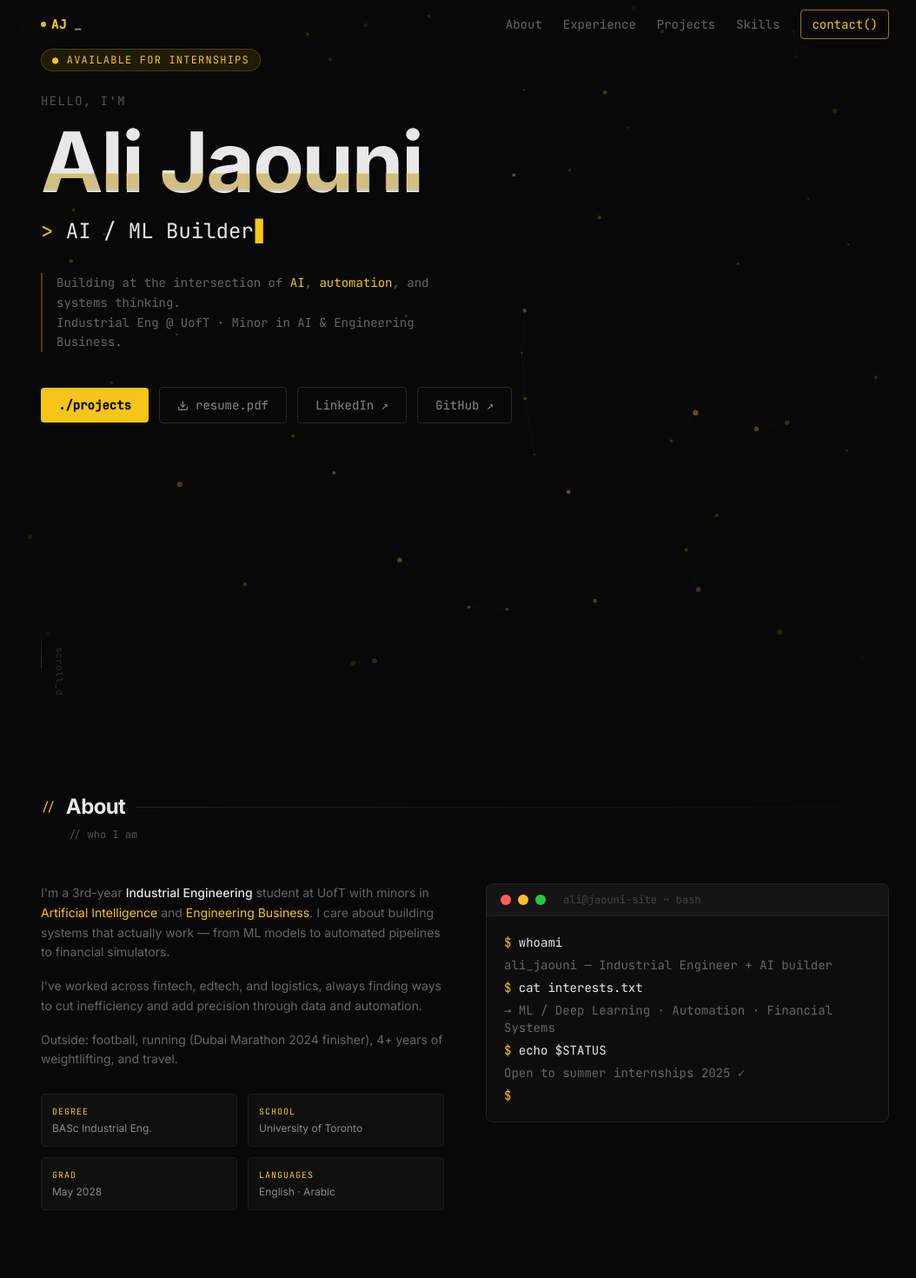
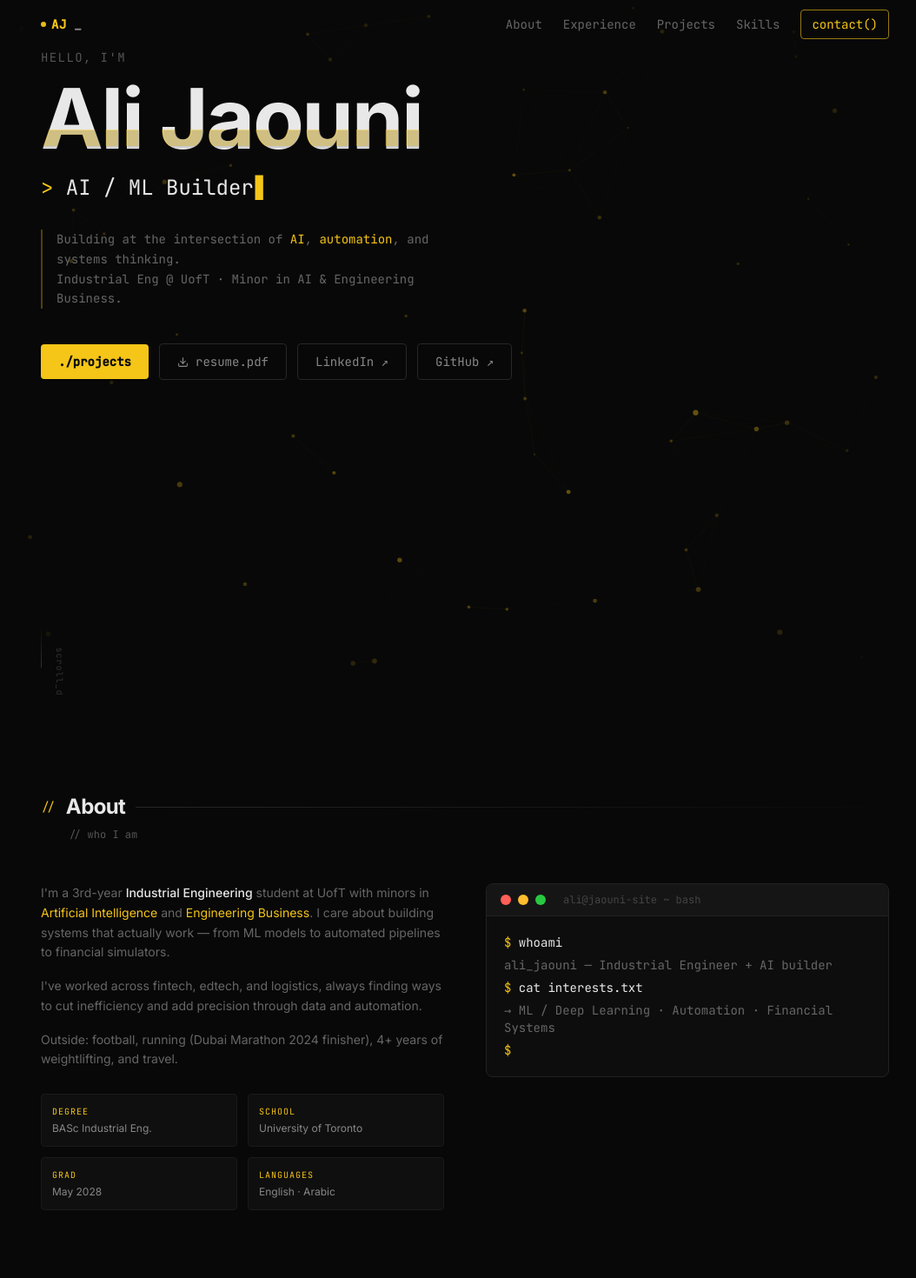
Before and after one commit to jaounial/jaouni-site, a Next.js app: page / in a window 1280 px wide. Shown: the top 1470 px of the page at 87% size, without its empty margins (105-1159 px from the left). Built offline with nearby package versions, Linux system fonts and the light colour scheme.

Commit message:
remove internship badge and terminal status line

```diff
--- a/app/page.tsx
+++ b/app/page.tsx
@@ -134,8 +134,6 @@ const TERMINAL_LINES = [
   { prefix: "", text: "ali_jaouni — Industrial Engineer + AI builder", delay: 400 },
   { prefix: "$ ", text: "cat interests.txt", delay: 900 },
   { prefix: "", text: "→ ML / Deep Learning · Automation · Financial Systems", delay: 1300 },
-  { prefix: "$ ", text: "echo $STATUS", delay: 1900 },
-  { prefix: "", text: "Open to summer internships 2025 ✓", delay: 2300 },
 ];
 
 // ─── Hooks ────────────────────────────────────────────────────────────────────
@@ -416,12 +414,6 @@ function Hero() {
         style={{ background: "radial-gradient(ellipse 70% 70% at 50% 50%, transparent 40%, #080808 100%)" }} />
 
       <div className="relative z-10 animate-fade-up">
-        <div className="flex items-center gap-2 mb-6">
-          <span className="font-mono text-[#f5c518] text-xs tracking-widest uppercase bg-[#f5c518]/10 border border-[#f5c518]/20 px-3 py-1 rounded-full">
-            ● Available for internships
-          </span>
-        </div>
-
         <p className="font-mono text-[#555] text-sm mb-3 tracking-widest uppercase">Hello, I&apos;m</p>
 
         <h1 className="text-6xl md:text-8xl font-black tracking-tight text-[#e8e8e8] leading-none mb-4">
```
